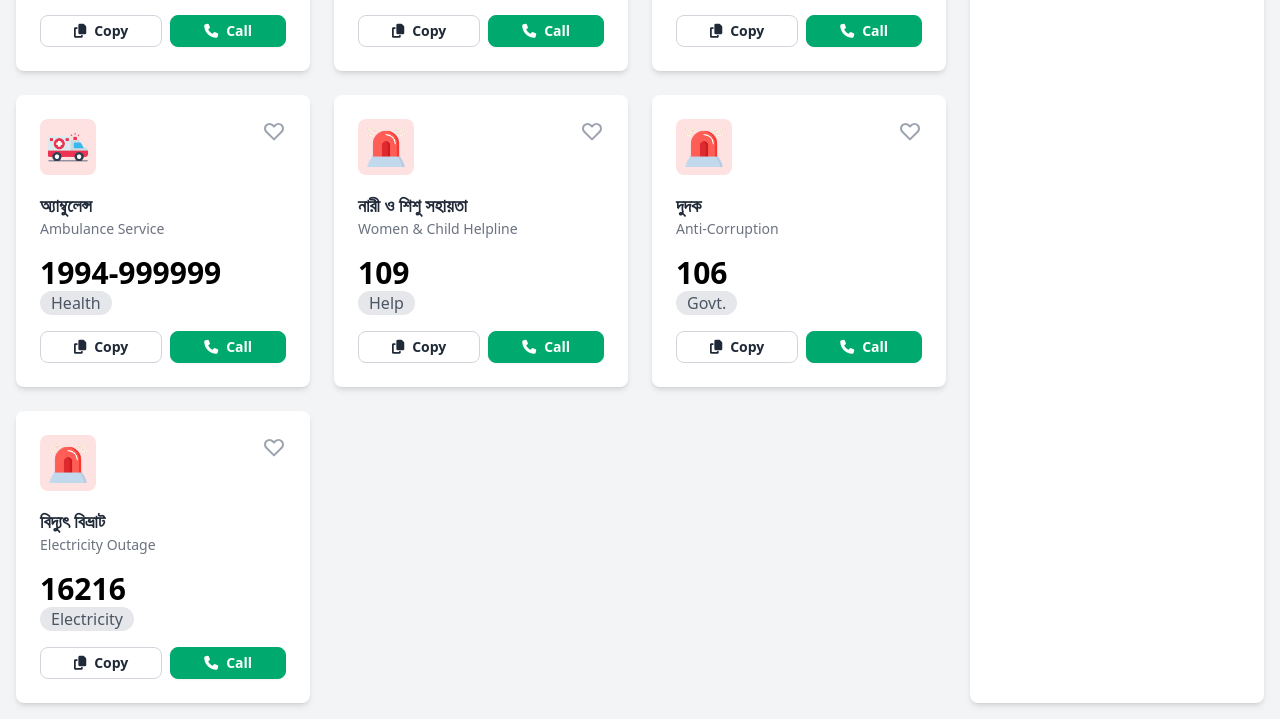
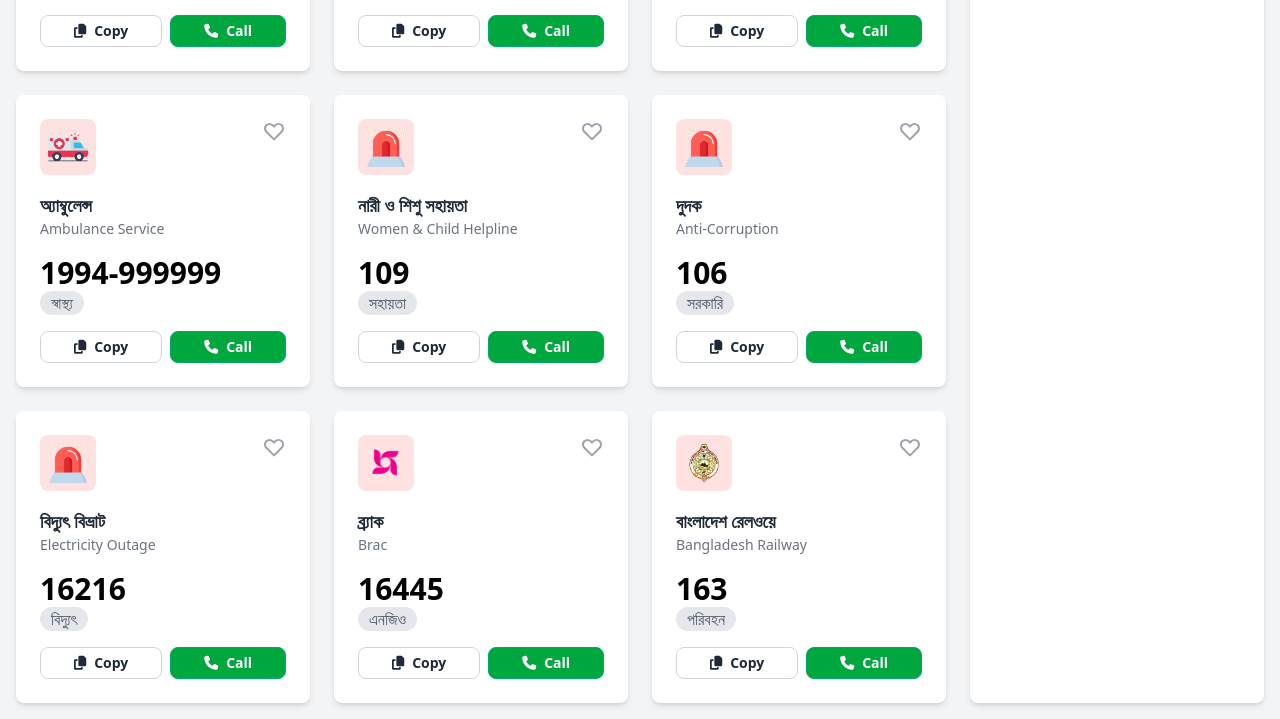
Before and after one commit to supto707/ph-batch-12-assignment-5, a plain HTML site: page index.html in a window 1280 px wide. Shown: the part 654-1373 px from the top of the page. Drawn offline with nearby package versions, Linux system fonts and the light colour scheme; a web font is replaced by a local one.

Commit message:
ui updated

```diff
--- a/index.html
+++ b/index.html
@@ -77,13 +77,13 @@
             <p class="text-gray-500 text-sm mb-4">National Emergency</p>
             <div class="flex flex-col mb-4">
               <span class="hotline-number text-2xl sm:text-3xl font-bold text-black">999</span>
-              <span class="badge badge-lg bg-gray-200 text-gray-600 border-0">All</span>
+              <span class="badge badge-lg bg-gray-200 text-gray-600 border-0">সার্বজনীন</span>
             </div>
             <div class="flex gap-2">
               <button class="copy-btn btn btn-sm btn-ghost flex-grow border-gray-300 border">
                 <i class="fa-solid fa-copy"></i> Copy
               </button>
-              <button class="call-btn btn btn-sm btn-success flex-grow text-white">
+              <button class="call-btn btn btn-sm btn-success        bg-[#00A63E]  flex-grow text-white">
                 <i class="fa-solid fa-phone"></i> Call
               </button>
             </div>
@@ -104,13 +104,13 @@
             <p class="text-gray-500 text-sm mb-4">Police</p>
             <div class="flex flex-col mb-4">
               <span class="hotline-number text-2xl sm:text-3xl font-bold text-black">999</span>
-              <span class="badge badge-lg bg-gray-200 text-gray-600 border-0">Police</span>
+              <span class="badge badge-lg bg-gray-200 text-gray-600 border-0">পুলিশ</span>
             </div>
             <div class="flex gap-2">
               <button class="copy-btn btn btn-sm btn-ghost flex-grow border-gray-300 border">
                 <i class="fa-solid fa-copy"></i> Copy
               </button>
-              <button class="call-btn btn btn-sm btn-success flex-grow text-white">
+              <button class="call-btn btn btn-sm btn-success         bg-[#00A63E] flex-grow text-white">
                 <i class="fa-solid fa-phone"></i> Call
               </button>
             </div>
@@ -131,13 +131,13 @@
             <p class="text-gray-500 text-sm mb-4">Fire Service</p>
             <div class="flex flex-col mb-4">
               <span class="hotline-number text-2xl sm:text-3xl font-bold text-black">999</span>
-              <span class="badge badge-lg bg-gray-200 text-gray-600 border-0">Fire</span>
+              <span class="badge badge-lg bg-gray-200 text-gray-600 border-0">ফায়ার</span>
             </div>
             <div class="flex gap-2">
               <button class="copy-btn btn btn-sm btn-ghost flex-grow border-gray-300 border">
                 <i class="fa-solid fa-copy"></i> Copy
               </button>
-              <button class="call-btn btn btn-sm btn-success flex-grow text-white">
+              <button class="call-btn btn btn-sm btn-success       bg-[#00A63E] flex-grow text-white">
                 <i class="fa-solid fa-phone"></i> Call
               </button>
             </div>
@@ -158,13 +158,13 @@
             <p class="text-gray-500 text-sm mb-4">Ambulance Service</p>
             <div class="flex flex-col mb-4">
               <span class="hotline-number text-2xl sm:text-3xl font-bold text-black">1994-999999</span>
-              <span class="badge badge-lg bg-gray-200 text-gray-600 border-0">Health</span>
+              <span class="badge badge-lg bg-gray-200 text-gray-600 border-0">স্বাস্থ্য</span>
             </div>
             <div class="flex gap-2">
               <button class="copy-btn btn btn-sm btn-ghost flex-grow border-gray-300 border">
                 <i class="fa-solid fa-copy"></i> Copy
               </button>
-              <button class="call-btn btn btn-sm btn-success flex-grow text-white">
+              <button class="call-btn btn btn-sm btn-success      bg-[#00A63E] flex-grow text-white">
                 <i class="fa-solid fa-phone"></i> Call
               </button>
             </div>
@@ -185,13 +185,13 @@
             <p class="text-gray-500 text-sm mb-4">Women & Child Helpline</p>
             <div class="flex flex-col mb-4">
               <span class="hotline-number text-2xl sm:text-3xl font-bold text-black">109</span>
-              <span class="badge badge-lg bg-gray-200 text-gray-600 border-0">Help</span>
+              <span class="badge badge-lg bg-gray-200 text-gray-600 border-0">সহায়তা</span>
             </div>
             <div class="flex gap-2">
               <button class="copy-btn btn btn-sm btn-ghost flex-grow border-gray-300 border">
                 <i class="fa-solid fa-copy"></i> Copy
               </button>
-              <button class="call-btn btn btn-sm btn-success flex-grow text-white">
+              <button class="call-btn btn btn-sm btn-success     bg-[#00A63E] flex-grow text-white">
                 <i class="fa-solid fa-phone"></i> Call
               </button>
             </div>
@@ -212,13 +212,13 @@
             <p class="text-gray-500 text-sm mb-4">Anti-Corruption</p>
             <div class="flex flex-col mb-4">
               <span class="hotline-number text-2xl sm:text-3xl font-bold text-black">106</span>
-              <span class="badge badge-lg bg-gray-200 text-gray-600 border-0">Govt.</span>
+              <span class="badge badge-lg bg-gray-200 text-gray-600 border-0">সরকারি</span>
             </div>
             <div class="flex gap-2">
               <button class="copy-btn btn btn-sm btn-ghost flex-grow border-gray-300 border">
                 <i class="fa-solid fa-copy"></i> Copy
               </button>
-              <button class="call-btn btn btn-sm btn-success flex-grow text-white">
+              <button class="call-btn btn btn-sm btn-success    bg-[#00A63E] flex-grow text-white">
                 <i class="fa-solid fa-phone"></i> Call
               </button>
             </div>
@@ -239,13 +239,66 @@
             <p class="text-gray-500 text-sm mb-4">Electricity Outage</p>
             <div class="flex flex-col mb-4">
               <span class="hotline-number text-2xl sm:text-3xl font-bold text-black">16216</span>
-              <span class="badge badge-lg bg-gray-200 text-gray-600 border-0">Electricity</span>
+              <span class="badge badge-lg bg-gray-200 text-gray-600 border-0">বিদ্যুৎ</span>
             </div>
             <div class="flex gap-2">
               <button class="copy-btn btn btn-sm btn-ghost flex-grow border-gray-300 border">
                 <i class="fa-solid fa-copy"></i> Copy
               </button>
-              <button class="call-btn btn btn-sm btn-success flex-grow text-white">
+              <button class="call-btn btn btn-sm btn-success   bg-[#00A63E] flex-grow text-white">
+                <i class="fa-solid fa-phone"></i> Call
+              </button>
+            </div>
+          </div>
+
+
+          <div class="card bg-white shadow-md rounded-lg p-6">
+            <div class="flex justify-between items-start mb-4">
+              <div class="bg-red-100 p-2 rounded-lg">
+                <img src="./assets/brac.png" class="h-10 w-10 object-contain">
+              </div>
+              <svg class="heart-icon h-6 w-6 text-gray-400 hover:text-red-500 cursor-pointer" xmlns="http://www.w3.org/2000/svg" fill="none" viewBox="0 0 24 24" stroke="currentColor">
+                <path stroke-linecap="round" stroke-linejoin="round" stroke-width="2"
+                      d="M4.318 6.318a4.5 4.5 0 000 6.364L12 20.364l7.682-7.682a4.5 4.5 0 00-6.364-6.364L12 7.636l-1.318-1.318a4.5 4.5 0 00-6.364 0z" />
+              </svg>
+            </div>
+            <h3 class="font-semibold text-gray-800 text-lg">ব্র্যাক</h3>
+            <p class="text-gray-500 text-sm mb-4">Brac</p>
+            <div class="flex flex-col mb-4">
+              <span class="hotline-number text-2xl sm:text-3xl font-bold text-black">16445</span>
+              <span class="badge badge-lg bg-gray-200 text-gray-600 border-0">এনজিও</span>
+            </div>
+            <div class="flex gap-2">
+              <button class="copy-btn btn btn-sm btn-ghost flex-grow border-gray-300 border">
+                <i class="fa-solid fa-copy"></i> Copy
+              </button>
+              <button class="call-btn btn btn-sm btn-success  bg-[#00A63E] flex-grow text-white">
+                <i class="fa-solid fa-phone"></i> Call
+              </button>
+            </div>
+          </div>
+
+          <div class="card bg-white shadow-md rounded-lg p-6">
+            <div class="flex justify-between items-start mb-4">
+              <div class="bg-red-100 p-2 rounded-lg">
+                <img src="./assets/Bangladesh-Railway.png" class="h-10 w-10 object-contain">
+              </div>
+              <svg class="heart-icon h-6 w-6 text-gray-400 hover:text-red-500 cursor-pointer" xmlns="http://www.w3.org/2000/svg" fill="none" viewBox="0 0 24 24" stroke="currentColor">
+                <path stroke-linecap="round" stroke-linejoin="round" stroke-width="2"
+                      d="M4.318 6.318a4.5 4.5 0 000 6.364L12 20.364l7.682-7.682a4.5 4.5 0 00-6.364-6.364L12 7.636l-1.318-1.318a4.5 4.5 0 00-6.364 0z" />
+              </svg>
+            </div>
+            <h3 class="font-semibold text-gray-800 text-lg">বাংলাদেশ রেলওয়ে</h3>
+            <p class="text-gray-500 text-sm mb-4">Bangladesh Railway</p>
+            <div class="flex flex-col mb-4">
+              <span class="hotline-number text-2xl sm:text-3xl font-bold text-black">163</span>
+              <span class="badge badge-lg bg-gray-200 text-gray-600 border-0">পরিবহন</span>
+            </div>
+            <div class="flex gap-2">
+              <button class="copy-btn btn btn-sm btn-ghost flex-grow border-gray-300 border">
+                <i class="fa-solid fa-copy"></i> Copy
+              </button>
+              <button class="call-btn btn btn-sm btn-success bg-[#00A63E] flex-grow text-white">
                 <i class="fa-solid fa-phone"></i> Call
               </button>
             </div>
@@ -258,7 +311,7 @@
           <div class="flex justify-between items-center mb-4">
             <h3 class="font-bold text-lg sm:text-xl text-gray-800">Call History</h3>
             <button id="clear"
-                    class="btn rounded-full btn-sm sm:btn-md bg-[#00A63E] hover:bg-green-600 text-white border-0 px-5">
+                    class="btn rounded-full btn-sm sm:btn-md bg-[#00A63E] hover:bg-green-600 text-white border-0 px-9">
               Clear
             </button>
           </div>
```
